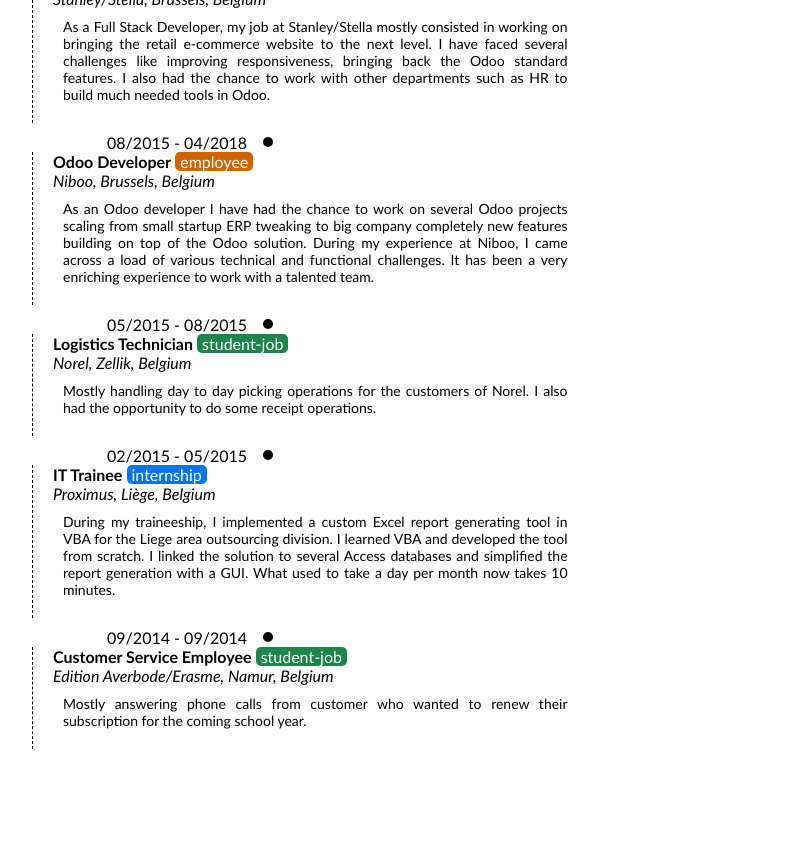
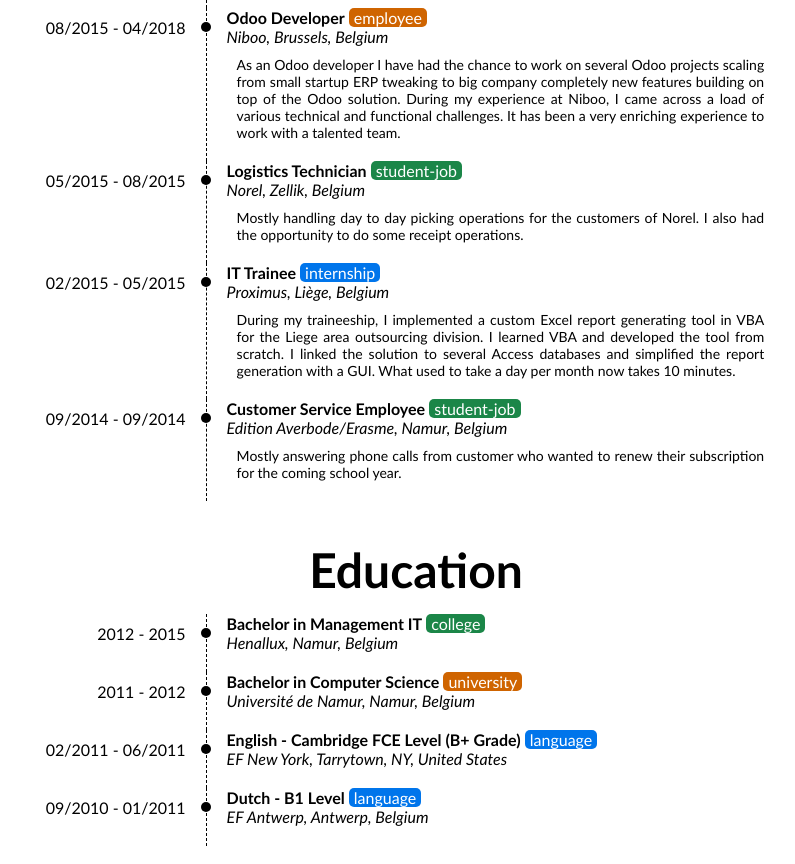
Before and after one commit to PierreFaniel/interactive-resume, a React (Create React App) app: page / in a window 1280 px wide. Shown: the part 1520-2384 px from the top of the page, without its empty margins (224-1019 px from the left). Before the commit the page ends 2294 px from the top, so only its background shows below. Built offline with nearby package versions, Linux system fonts and the light colour scheme; the HTML template or start-up script is replaced by a standard one.

Commit message:
Add Education section

```diff
--- a/src/Abilities.js
+++ /dev/null
@@ -1,6 +0,0 @@
-import React, { Component } from 'react';
-
-class App extends Component {
-}
-
-export default App;
--- a/src/App.css
+++ b/src/App.css
@@ -1,3 +1,8 @@
 .App {
     margin-bottom: 25px;
 }
+
+.container  {
+    width: 60%;
+    margin: auto;
+}
--- a/src/App.js
+++ b/src/App.js
@@ -3,6 +3,7 @@
 import Cover from './Cover';
 import Profile from './Profile';
 import Experiences from './Experiences';
+import Education from './Education';
 
 class App extends Component {
   render() {
@@ -11,7 +12,8 @@
         <Cover/>
         <Profile/>
         <Experiences/>
-        {/*<Abilities/>
+        <Education/>
+        {/*<Skills/>
         <Projects/>
         <Contact/> */}
       </div>
--- a/src/Cover.js
+++ b/src/Cover.js
@@ -5,7 +5,7 @@
     render(){
         return (
             <div className="cover">
-                <img className="cover-picture" src={cover} alt="Pierre Faniel, Belgium - 2017"/>
+                <img className="cover-picture" src={cover} alt="© Pierre Faniel - Belgium, 2017"/>
                 <div className="cover-title">
                     <h1>Pierre Faniel</h1>
                     <h3>Developer</h3>
--- /dev/null
+++ b/src/Education.js
@@ -0,0 +1,51 @@
+import React, { Component } from 'react';
+
+class Education extends Component {
+    render(){
+        return(
+            <div className="container education">
+                <h2>Education</h2>
+                <div className="experience-item">
+                    <div className="left-column">
+                        2012 - 2015
+                    </div>
+                    <div className="right-column">
+                        <strong>Bachelor in Management IT</strong> <span className="badge badge-green">college</span><br/>
+                        <i>Henallux, Namur, Belgium</i>
+                    </div>
+                </div>
+                <div className="experience-content">
+                    <div className="experience-item">
+                        <div className="left-column">
+                            2011 - 2012
+                        </div>
+                        <div className="right-column">
+                            <strong>Bachelor in Computer Science</strong> <span className="badge badge-orange">university</span><br/>
+                            <i>Université de Namur, Namur, Belgium</i>
+                        </div>
+                    </div>
+                    <div className="experience-item">
+                        <div className="left-column">
+                            02/2011 - 06/2011
+                        </div>
+                        <div className="right-column">
+                            <strong>English - Cambridge FCE Level (B+ Grade)</strong> <span className="badge badge-blue">language</span><br/>
+                            <i>EF New York, Tarrytown, NY, United States</i>
+                        </div>
+                    </div>
+                    <div className="experience-item">
+                        <div className="left-column">
+                            09/2010 - 01/2011
+                        </div>
+                        <div className="right-column">
+                            <strong>Dutch - B1 Level</strong> <span className="badge badge-blue">language</span><br/>
+                            <i>EF Antwerp, Antwerp, Belgium</i>
+                        </div>
+                    </div>
+                </div>
+            </div>
+        );
+    }
+}
+
+export default Education;
--- a/src/Experiences.css
+++ b/src/Experiences.css
@@ -1,8 +1,3 @@
-.experience {
-    width: 60%;
-    margin: auto;
-}
-
 .experience-item {
     padding-bottom: 0;
     margin: 0 auto;
@@ -12,7 +7,7 @@
 
 .experience-item .left-column {
     display: inline-block;
-    width: 28%;
+    width: 20%;
     position: relative;
     text-align: right;
     vertical-align: top;
@@ -33,7 +28,7 @@
 
 .experience-item .right-column {
     display: inline-block;
-    width: 67%;
+    width: 70%;
     border-left: 1px dashed #000;
     padding-bottom: 20px;
     padding-left: 20px;
--- a/src/Experiences.js
+++ b/src/Experiences.js
@@ -4,9 +4,8 @@
 class Experiences extends Component {
     render(){
         return(
-            <div className="experience">
+            <div className="container experience">
                 <h2>Work Experience</h2>
-                <h4>"There's nothing more permanent than a temporary hack." - Kyle Simpson</h4>
                 <div className="experience-item">
                     <div className="left-column">
                         07/2018 - Current
--- a/src/Profile.css
+++ b/src/Profile.css
@@ -1,8 +1,3 @@
-.profile  {
-    width: 60%;
-    margin: auto;
-}
-
 .profile-content {
     display: flex;
 }
--- a/src/Profile.js
+++ b/src/Profile.js
@@ -12,7 +12,7 @@
 
     render(){
         return (
-            <div className="profile">
+            <div className="container profile">
                 <h2>Profile</h2>
                 <h4>I am an all around (Odoo) Developer</h4>
                 <div className="profile-content">
--- /dev/null
+++ b/src/Skills.js
@@ -0,0 +1,6 @@
+import React, { Component } from 'react';
+
+class Skills extends Component {
+}
+
+export default Skills;
```
